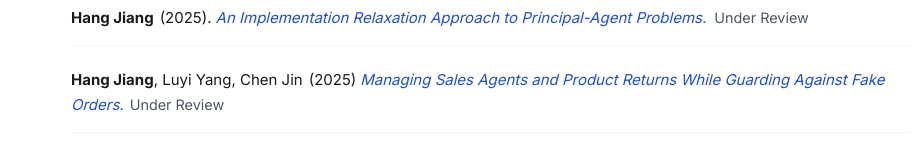
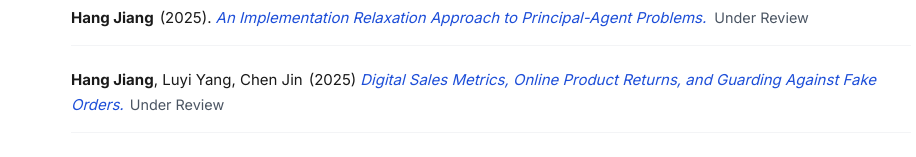
Before and after one commit to JHaaa/jianghang.github.io, a Next.js app: page /research in a window 1280 px wide. Shown: the part 332-489 px from the top of the page, without its empty margins (149-1065 px from the left). Built offline with nearby package versions, Linux system fonts and the light colour scheme.

Commit message:
Update article title in research page

```diff
--- a/src/app/research/page.tsx
+++ b/src/app/research/page.tsx
@@ -46,7 +46,7 @@ const ResearchPage = () => {
     target="_blank"
     rel="noopener noreferrer"
   >
-    Managing Sales Agents and Product Returns While Guarding Against Fake Orders.
+    Digital Sales Metrics, Online Product Returns, and Guarding Against Fake Orders.
   </a>
   <span className={styles.underReview} style={{ marginLeft: '6px' }}>Under Review</span>
 </li>
```
